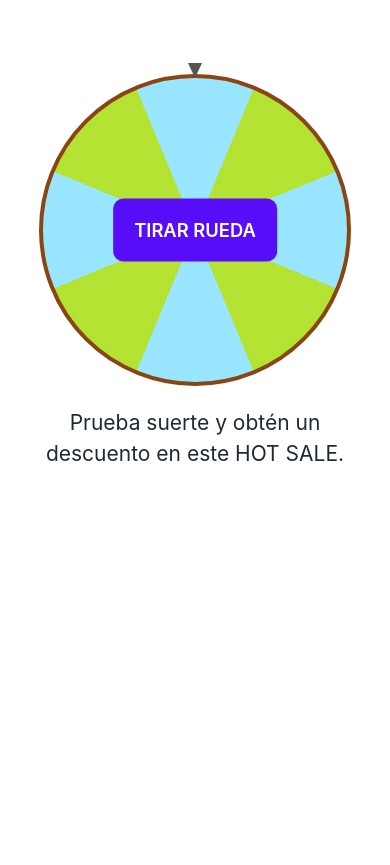
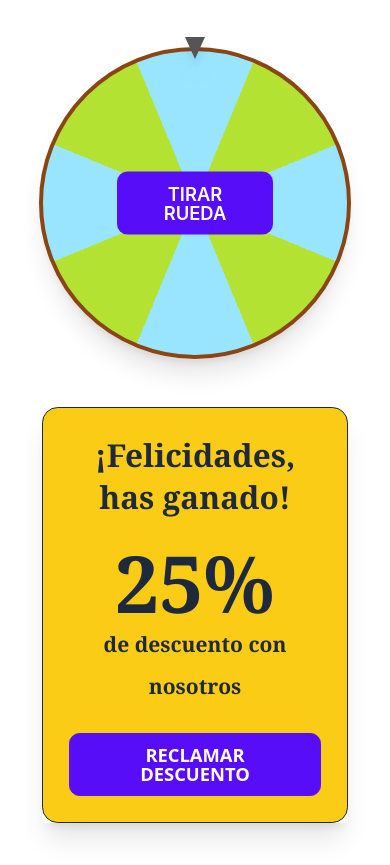
Before and after one commit to svex99/oye-wheel, a SvelteKit app: page / in a window 390 px wide. Before the commit the page ends 844 px from the top, so only its background shows below. Built offline with nearby package versions, Linux system fonts and the light colour scheme.

Commit message:
feat: Improve responsiveness

```diff
--- a/src/lib/index.ts
+++ b/src/lib/index.ts
@@ -10,3 +10,6 @@ export const options = [
 	{ id: uid++, inPlay: true, icon: '🔄', text: 'text' },
 	{ id: uid++, inPlay: true, icon: '25%', text: 'text' }
 ];
+
+export const message =
+	'Hola, he ganado un descuento del 25% en su sitio web, código de promoción: 25OFFHSALE. ¿Puede darme informacion sobre como aprovecharlo?';
--- a/src/routes/+page.svelte
+++ b/src/routes/+page.svelte
@@ -2,7 +2,7 @@
 	import { tick } from 'svelte';
 	import { scale, slide, fly, fade } from 'svelte/transition';
 	import { flip } from 'svelte/animate';
-	import { options } from '$lib';
+	import { options, message } from '$lib';
 
 	// spinner and button
 	let rotate = false;
@@ -28,25 +28,23 @@
 	}
 </script>
 
-<main>
+<main class="flex flex-col items-center justify-center gap-x-10 gap-y-5 text-slate-800 lg:flex-row">
 	<!--Spinner-->
-	<section class="grid justify-items-center relative mt-10">
-		<ul
-			class:rotate
-			class="background-{n} text-slate-700"
-			in:scale|global={{ start: 1.1, opacity: 1 }}
-		>
+	<section class="relative mt-5 grid justify-items-center">
+		<ul class:rotate class="background-{n} shadow-xl" in:scale|global={{ start: 1.1, opacity: 1 }}>
 			<!--Options-->
 			{#each options.filter((t) => t.inPlay) as option, i (option.id)}
-				<li class="text-3xl font-bold position-{i + 1}-{n}" animate:flip>
-					<span title={option.text} class:adjust class="px-5">{option.icon}</span>
+				<li class="position-{i + 1}-{n}" animate:flip>
+					<span title={option.text} class:adjust class="px-5 text-lg font-bold sm:text-3xl">
+						{option.icon}
+					</span>
 				</li>
 			{/each}
 		</ul>
 		<!--Center of wheel-->
 		{#if !rotate}
 			<button
-				class="btn-primary spinner-button absolute wheel-center"
+				class="spinner-button wheel-center btn-primary absolute"
 				in:scale|global
 				out:fade
 				on:click={async () => {
@@ -58,24 +56,21 @@
 			</button>
 		{:else if final}
 			<div
-				class="absolute wheel-center winner p-2 bg-yellow-200 dark:bg-yellow-400"
-				class:text-6xl={n < 5}
-				class:text-5xl={n >= 5 && n < 8}
-				class:text-4xl={n >= 8}
+				class="wheel-center winner absolute bg-yellow-400 p-2 text-2xl sm:text-5xl"
 				transition:scale|global
 			>
 				25%
 			</div>
 		{/if}
-		<div class="absolute arrow-head" />
+		<div class="arrow-head absolute drop-shadow-xl" />
 	</section>
 	<!--Result-->
-	<section class="grid m-4">
-		{#if completed}
+	<section class="m-4 grid">
+		{#if !completed}
 			<!--Result-->
-			<div class="flex justify-center" in:slide|global={{ delay: 400 }} out:slide|global>
+			<div class="flex justify-center shadow-xl" in:slide|global={{ delay: 400 }} out:slide|global>
 				<div
-					class="border border-black leading-loose flex gap-y-5 flex-col py-5 px-20 rounded-xl bg-yellow-200 dark:bg-yellow-400 font-bold font-serif text-black"
+					class="flex flex-col gap-y-5 rounded-xl border border-slate-800 bg-yellow-400 px-5 py-5 font-serif font-bold leading-loose sm:px-20"
 				>
 					<h3 class="text-2xl">¡Felicidades, has ganado!</h3>
 
@@ -87,16 +82,22 @@
 					</div>
 
 					<div class="font-sans">
-						<a href="https://wa.me/+523333915701" target="_blank" class="btn btn-primary"
-							>Reclamar Descuento</a
+						<a
+							href="https://wa.me/+523333915701?text={message}"
+							target="_blank"
+							class="btn btn-primary"
 						>
+							Reclamar Descuento
+						</a>
 					</div>
 				</div>
 			</div>
 		{:else}
-			<div>
-				<h3>Prueba suerte y obtén un descuento en este HOT SALE.</h3>
-			</div>
+			<h3 class="max-w-72 text-center leading-relaxed md:text-left md:text-xl">
+				Prueba tu suerte en este <span class="inline-block font-bold text-red-500"> HOT SALE</span>
+				y obtén hasta
+				<span class="font-bold text-red-500">25%</span> de descuento en aparatos auditivos
+			</h3>
 		{/if}
 	</section>
 </main>
@@ -166,9 +167,9 @@
 	.arrow-head {
 		width: 0;
 		height: 0;
-		border-left: calc(var(--spinner-radius) / 20) solid transparent;
-		border-right: calc(var(--spinner-radius) / 20) solid transparent;
-		border-top: calc(var(--spinner-radius) / 10) solid #555;
+		border-left: calc(var(--spinner-radius) / 15) solid transparent;
+		border-right: calc(var(--spinner-radius) / 15) solid transparent;
+		border-top: calc(var(--spinner-radius) / 7) solid #555;
 		top: calc(var(--spinner-radius) / -10 + 0.25rem);
 	}
 
```
